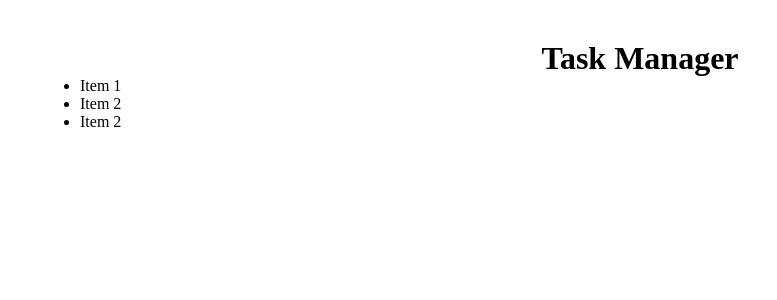
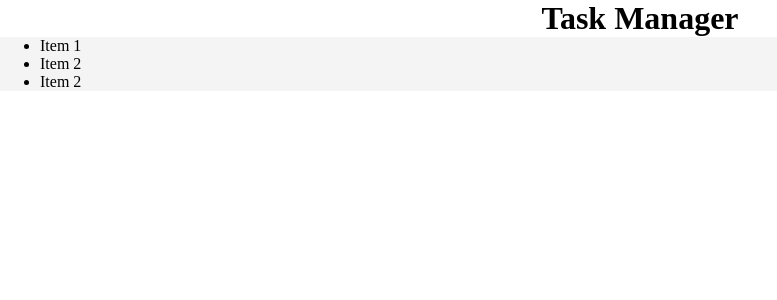
Before and after one commit to Encador/task-manager, a Vue app: page / in a window 1280 px wide. Shown: the top 300 px of the page, without its empty margins (0-777 px from the left). Built offline with nearby package versions, Linux system fonts and the light colour scheme; the HTML template or start-up script is replaced by a standard one.

Commit message:
feat: add manager component Manager component will be responsible for displaying, adding and filtering tasks

```diff
--- a/src/assets/main.css
+++ b/src/assets/main.css
@@ -1,6 +1,3 @@
-#app {
-    max-width: 1280px;
-    margin: 0 auto;
-    padding: 2rem;
-    font-weight: normal;
+* {
+    margin: 0;
 }
--- /dev/null
+++ b/src/components/Manager.vue
@@ -0,0 +1,21 @@
+<script setup lang="ts">
+
+</script>
+
+<template>
+  <div class="container">
+    <ul class="task-list">
+      <li>Item 1</li>
+      <li>Item 2</li>
+      <li>Item 2</li>
+    </ul>
+  </div>
+</template>
+
+<style scoped>
+.container {
+  background-color: #f4f4f4;
+
+}
+
+</style>
--- a/src/views/HomeView.vue
+++ b/src/views/HomeView.vue
@@ -1,28 +1,18 @@
 <script setup lang="ts">
+import Manager from "@/components/Manager.vue";
 </script>
 
 <template>
-  <body>
   <h1>Task Manager</h1>
-  <div class="container">
-    <ul>
-      <li>Item 1</li>
-      <li>Item 2</li>
-      <li>Item 2</li>
-    </ul>
-  </div>
-  </body>
+  <Manager/>
 </template>
 
 <style scoped>
-* {
-  margin: 0;
-}
-body h1{
+
+h1{
   text-align: center;
 }
 
 
 
-
 </style>
```
